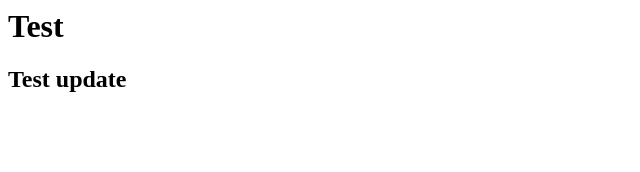
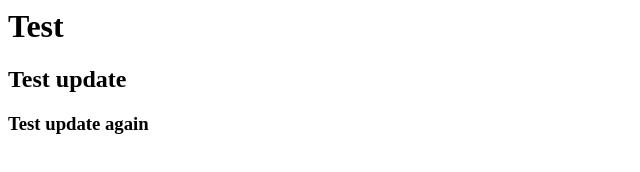
Before and after one commit to AndyUKRoberts/training, a plain HTML site: page index.html in a window 1280 px wide. Shown: the whole page, without its empty margins (0-640 px from the left). Drawn offline with Linux system fonts and the light colour scheme.

Commit message:
test update again

```diff
--- a/index.html
+++ b/index.html
@@ -5,5 +5,6 @@
     <body>
         <h1>Test</h1>
         <h2>Test update</h2>
+        <h3>Test update again</h3>
     </body>
 </html>
```
